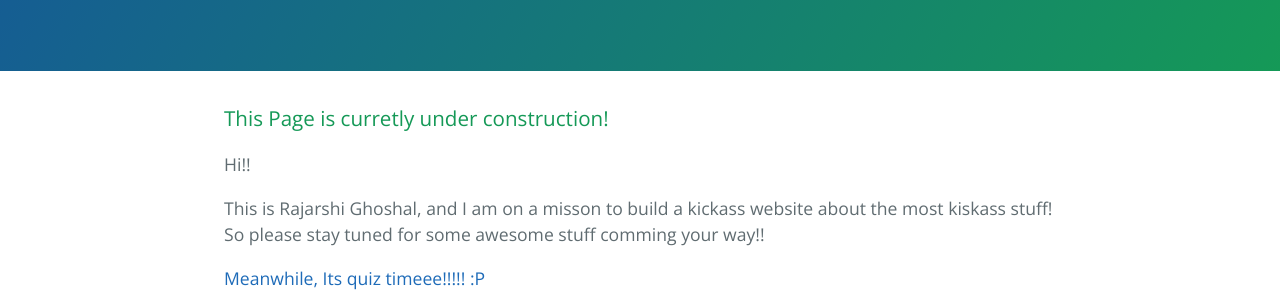
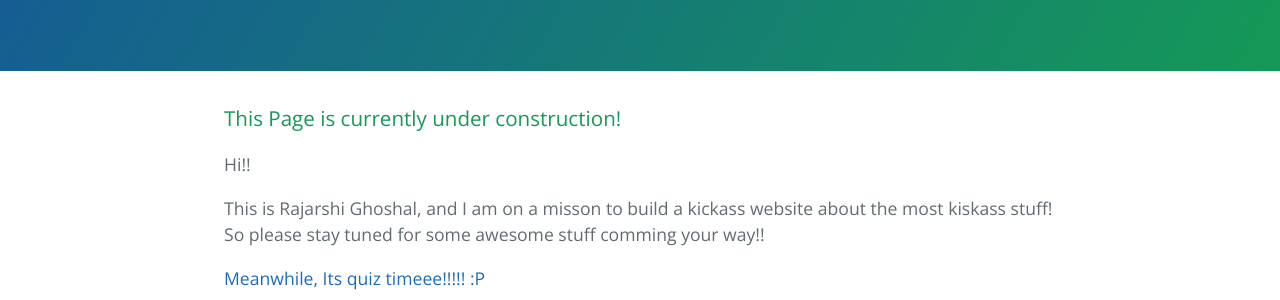
Before and after one commit to rajarshi1/rajarshi_random, a Jekyll site: the page index.html, which Jekyll copies as it is, in a window 1280 px wide. Shown: the part 246-546 px from the top of the page. Built offline with Jekyll 4.4.1, drawn with Linux system fonts in a browser that asks for light colours.

Commit message:
Update index.html

```diff
--- a/index.html
+++ b/index.html
@@ -17,7 +17,7 @@
 
     <section class="main-content">
       <h3>
-<a id="welcome-to-github-pages" class="anchor" href="#welcome-to-github-pages" aria-hidden="true"><span aria-hidden="true" class="octicon octicon-link"></span></a>This Page is curretly under construction!</h3>
+<a id="welcome-to-github-pages" class="anchor" href="#welcome-to-github-pages" aria-hidden="true"><span aria-hidden="true" class="octicon octicon-link"></span></a>This Page is currently under construction!</h3>
 <p>Hi!!</p>
 <p>This is Rajarshi Ghoshal, and I am on a misson to build a kickass website about the most kiskass stuff! So please stay tuned for some awesome stuff comming your way!!</p>
 <a id="welcome-to-github-pages" class="anchor" href="#welcome-to-github-pages" aria-hidden="true"><span aria-hidden="true" class="octicon octicon-link"></span>Meanwhile, Its quiz timeee!!!!! :P</a>
```
